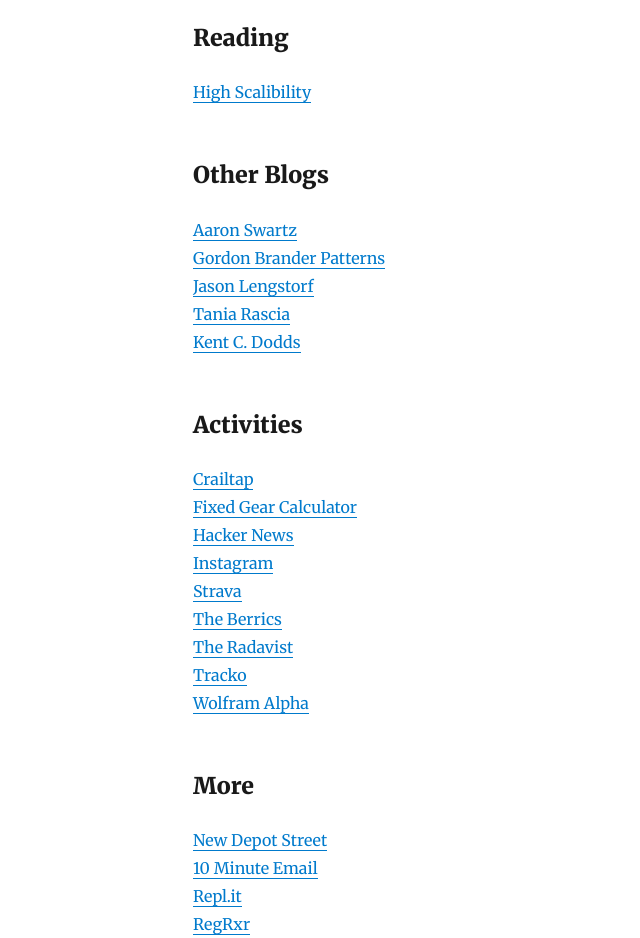
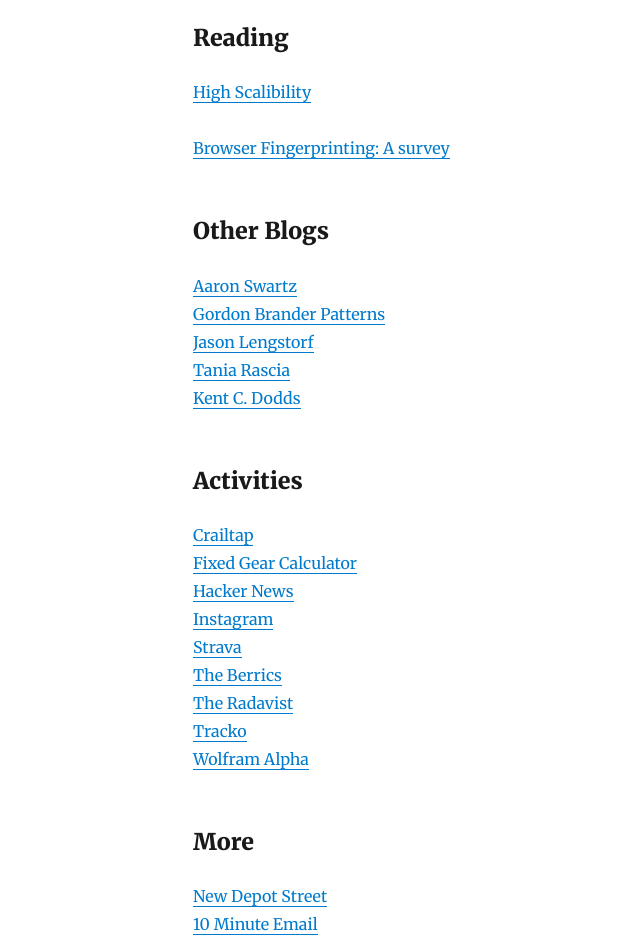
Before and after one commit to tsmliu213/thomasliu, a Gatsby site: page / in a window 1280 px wide. Shown: the part 1300-2238 px from the top of the page, without its empty margins (132-772 px from the left). Built offline with nearby package versions, Linux system fonts and the light colour scheme; Gatsby itself is replaced by a stand-in of ours; some packages are replaced by stand-ins of ours.

Commit message:
feat: add to read list

```diff
--- a/src/pages/index.js
+++ b/src/pages/index.js
@@ -51,6 +51,8 @@
       <div>
         <h3>Reading</h3>
         <a href="http://highscalability.com/">High Scalibility</a><br/>
+        <br/>
+        <a href="https://arxiv.org/abs/1905.01051">Browser Fingerprinting: A survey</a><br/>
       </div>
 
       <div>
```
